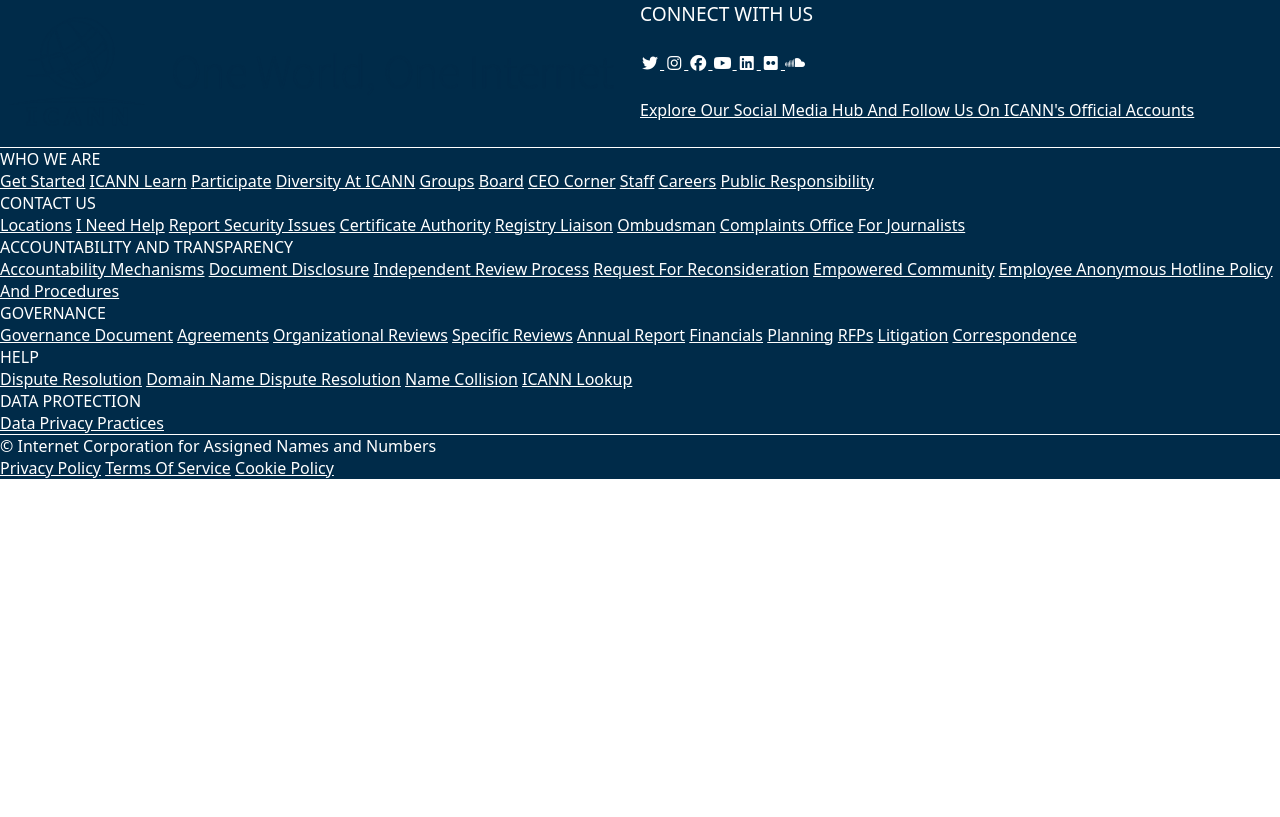
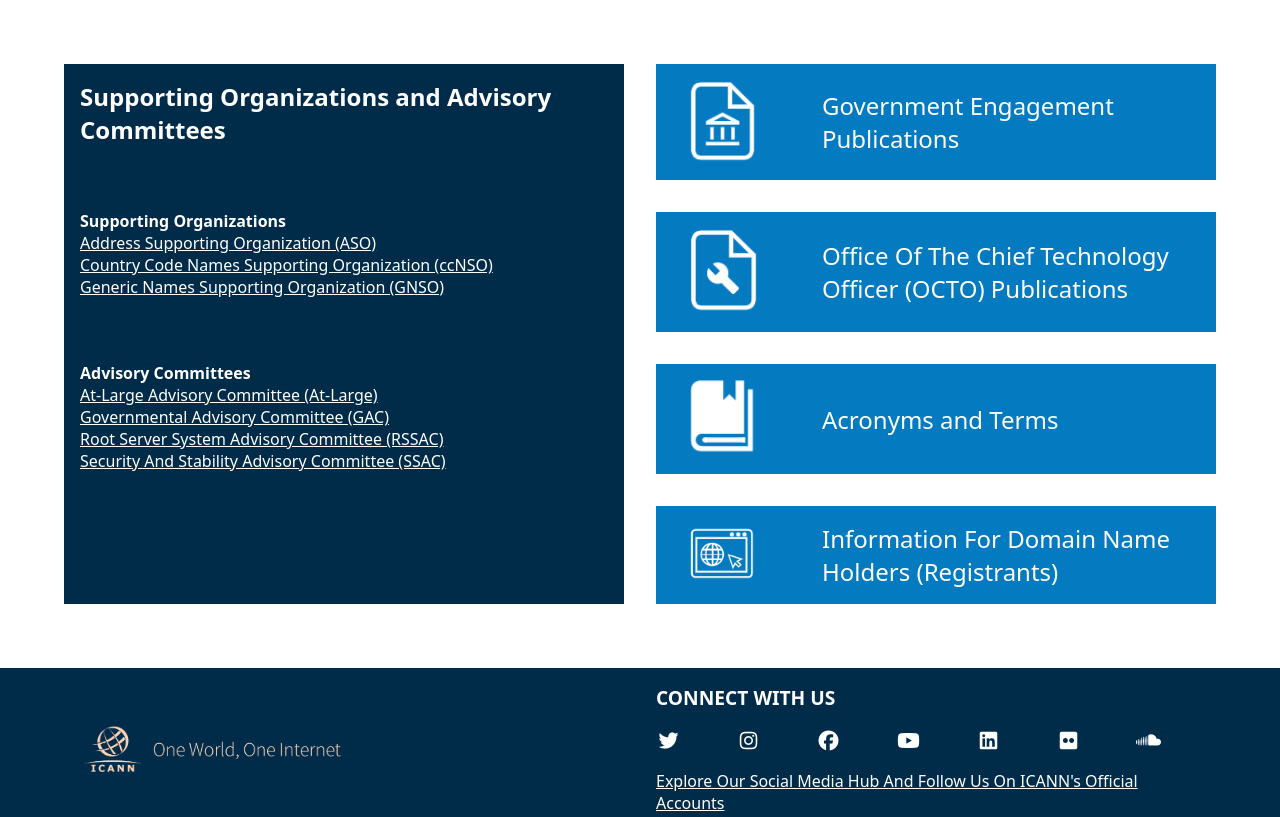
Before and after one commit to collinsdev-prog/ICANN-PROJECT, a plain HTML site: page index.html in a window 1280 px wide. Shown: the top 817 px of the page. Drawn offline with Linux system fonts and the light colour scheme.

Commit message:
created supporting organization part of the ICANN home web page

```diff
--- a/css/style.css
+++ b/css/style.css
@@ -4,34 +4,178 @@
 
 }
 
+.supporting_wrapper{
+    display: grid;
+    padding: 4rem;
+    grid-template-columns: repeat(auto-fit, minmax(400px, 1fr));
+    gap: 2rem;
+}
+
+.left_col{
+    background-color: #002b49;
+    display: flex;
+    flex-direction: column;
+    gap: 4rem;
+    padding: 1rem;
+}
+
+.left_col a {
+    color: white;
+}
+
+.left_col .row_1{
+    font-size: 24px;
+    color: white;
+    font-weight: bold;
+}
+
+.left_col .heading{
+    color: white;
+    font-weight: bold;
+}
+
+.right_col{
+    display: grid;
+    gap: 2rem;
+}
+
+.right_col a{
+    text-decoration: none;
+}
+
+.right_col .row_item{
+    display: flex;
+    gap: 4rem;
+    padding: 1rem 2rem;
+    background-color: #047bc1;
+    color: white;
+    align-items: center;
+}
+
+.right_col .row_item img{
+    width: 70px;
+
+}
+
+.right_col .row_item .text{
+   font-size: 24px;
+}
+
+
+/* ---------------------------------------------------------------------------- */
 .main-footer {
     background-color: #002b49;
     color: white;
     display: grid;
+    padding: 0 4rem;
 }
 .main-footer a {
     color: white;
 }
+
+
+.main-footer a:hover {
+    text-decoration: none;
+}
+
+
 
 .footer-row-1 {
     border-bottom: .5px solid white;
     /* background-color: aqua; */
     display: grid;
     grid-template-columns: repeat(auto-fit, minmax(400px, 1fr));
+    padding: 1rem;
+    gap: 2rem;
 }
+
+.footer-row-1 .row-1-col-1{
+    display: grid;
+    place-content: center;
+
+}
+
+
 .footer-row-1 .row-1-col-1 img{
-    width: 100%;
+    max-width: 50%;
+    color: white;
+    filter: invert(100);
+
 
 }
 
 .footer-row-1 .row-1-col-2 {
     display: grid;
+    row-gap: 1rem;
 }
 
 .row-1-col-2 .col-2-row-1 {
     font-size: 1.2rem;
+    font-weight: bold;
+    display: flex;
+    align-items: center;
 }
+
+.row-1-col-2 .col-2-row-2{
+  /* background-color: rgb(240, 255, 255, 0.192); */
+  display: grid;
+  grid-template-columns: repeat(auto-fill, minmax(60px, 1fr));
+  align-items: center;
+  column-gap: 1rem;
+  row-gap: 1rem;
+}
+.row-1-col-2 .col-2-row-2 a{
+    text-decoration: none;
+    font-size: 20px;
+}
+
+.row-1-col-2 .col-2-row-3{
+    /* background-color: rgba(40, 29, 199, 0.192); */
+    display: flex;
+    align-items: center;
+}
+
+.footer-row-2 {
+    display: grid;
+    grid-template-columns: repeat(auto-fit, minmax(200px, 1fr));
+    padding: 1rem 0;
+    gap: 2rem;
+}
+
+
+.footer-row-2 div[class^="row-2-col-"]{
+    /* display: grid; */
+
+}
+
+.footer-row-2 div[class^="row-2-col-"] .head{
+    font-weight: bold;
+    padding: 1rem 0;
+}
+
+.footer-row-2 div[class^="row-2-col-"] .body{
+    display: grid;
+    row-gap: 0.5rem;
+
+}
+
+
 
 .footer-row-3 {
     border-top: .5px solid white;
+    display: grid;
+    grid-template-columns: repeat(auto-fit, minmax(400px, 1fr));
+    padding: 2rem 0;
 }
+
+.footer-row-3 .row-3-col-2{
+    display: grid;
+    grid-template-columns: repeat(auto-fit, minmax(100px, 1fr));
+    justify-content: flex-end;
+    gap: 1rem;
+    text-align: right;
+}
+
+.footer-row-3 .row-3-col-2 a{
+    /* background-color: rgba(103, 103, 234, 0.638); */
+}
--- a/index.html
+++ b/index.html
@@ -11,6 +11,59 @@
 </head>
 
 <body>
+    <!-- start of supporting organisations -->
+    <section class="supporting_wrapper">
+        <div class="left_col">
+            <div class="rows row_1">
+                Supporting Organizations and Advisory Committees
+            </div>
+            <div class="rows">
+                <div class="heading">Supporting Organizations</div>
+                <div class="row_item"> <a href="">Address Supporting Organization (ASO)</a></div>
+                <div class="row_item"> <a href="">Country Code Names Supporting Organization (ccNSO)</a></div>
+                <div class="row_item"> <a href="">Generic Names Supporting Organization (GNSO)</a></div>
+            </div>
+
+            <div class="rows">
+                <div class="heading">Advisory Committees</div>
+                <div class="row_item"> <a href="">At-Large Advisory Committee (At-Large)</a></div>
+                <div class="row_item"> <a href="">Governmental Advisory Committee (GAC)</a></div>
+                <div class="row_item"> <a href="">Root Server System Advisory Committee (RSSAC)</a></div>
+                <div class="row_item"> <a href="">Security And Stability Advisory Committee (SSAC)</a></div>
+            </div>
+        </div>
+        <div class="right_col">
+            <a href="">
+                <div class="row_item">
+                    <img src="./img/government engagement pub.png" alt="">
+                    <div class="text">Government Engagement Publications</div>
+                </div>
+            </a>
+
+            <a href="">
+                <div class="row_item">
+                    <img src="./img/OCTO.png" alt="">
+                    <div class="text">Office Of The Chief Technology Officer (OCTO) Publications</div>
+                </div>
+            </a>
+
+            <a href="">
+                <div class="row_item">
+                    <img src="./img/Acronyms and terms.png" alt="">
+                    <div class="text">Acronyms and Terms</div>
+                </div>
+            </a>
+
+            <a href="">
+                <div class="row_item">
+                    <img src="./img/domain name holders.png" alt="">
+                    <div class="text">Information For Domain Name Holders (Registrants)</div>
+                </div>
+            </a>
+        </div>
+    </section>
+<!-- ---------------------end of supporting organization -->
+
 
     <!-- START OF FOOTER -->
     <footer class="main-footer">
```
Also changed, not shown: img/Acronyms and terms.png (added), img/OCTO.png (added), img/domain name holders.png (added), img/government engagement pub.png (added).
